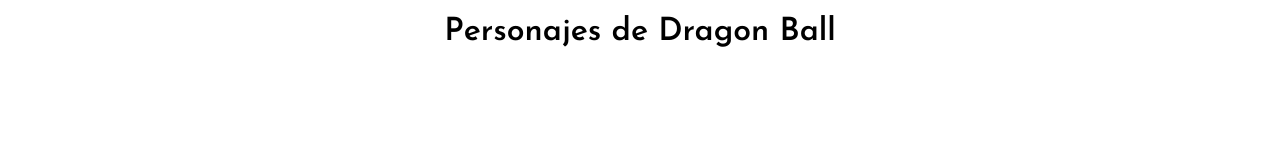
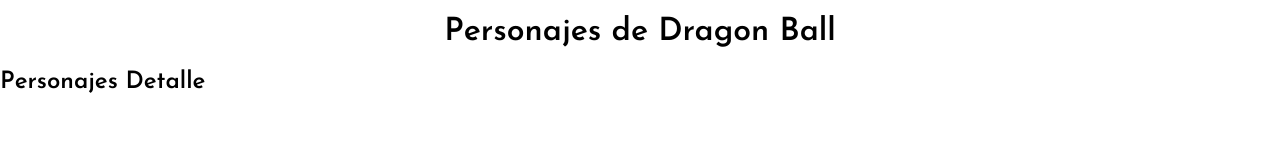
Before and after one commit to tamueka/dragon-ball-api, a React (Vite) app: page /character/1 in a window 1280 px wide. Shown: the part 555-715 px from the top of the page. Built offline with nearby package versions, Linux system fonts and the light colour scheme; no server answers.

Commit message:
creamos CharacterDetail

```diff
--- a/src/App.tsx
+++ b/src/App.tsx
@@ -4,6 +4,7 @@
 import { Footer } from "./application/components/Footer/Footer";
 import { Header } from "./application/components/Header/Header";
 import { DragonBallProvider } from "./application/context/DragonBallProvider";
+import CharacterDetail from "./application/components/CharacterDetail/CharacterDetail";
 
 export const App: React.FC = () => {
   return (
@@ -16,7 +17,7 @@
             {/* Ruta principal para la lista de personajes */}
             <Route path="/" element={<CharacterList />} />
             {/* Ruta dinámica para los detalles de un personaje específico */}
-            {/*  <Route path="/character/:id" element={<CharacterDetail />} /> */}
+            <Route path="/character/:id" element={<CharacterDetail />} />
           </Routes>
         </div>
         <Footer />
--- /dev/null
+++ b/src/application/components/CharacterDetail/CharacterDetail.tsx
@@ -0,0 +1,7 @@
+import React from "react";
+
+const CharacterDetail: React.FC = () => {
+  return <h2>Personajes Detalle</h2>;
+};
+
+export default CharacterDetail;
```
